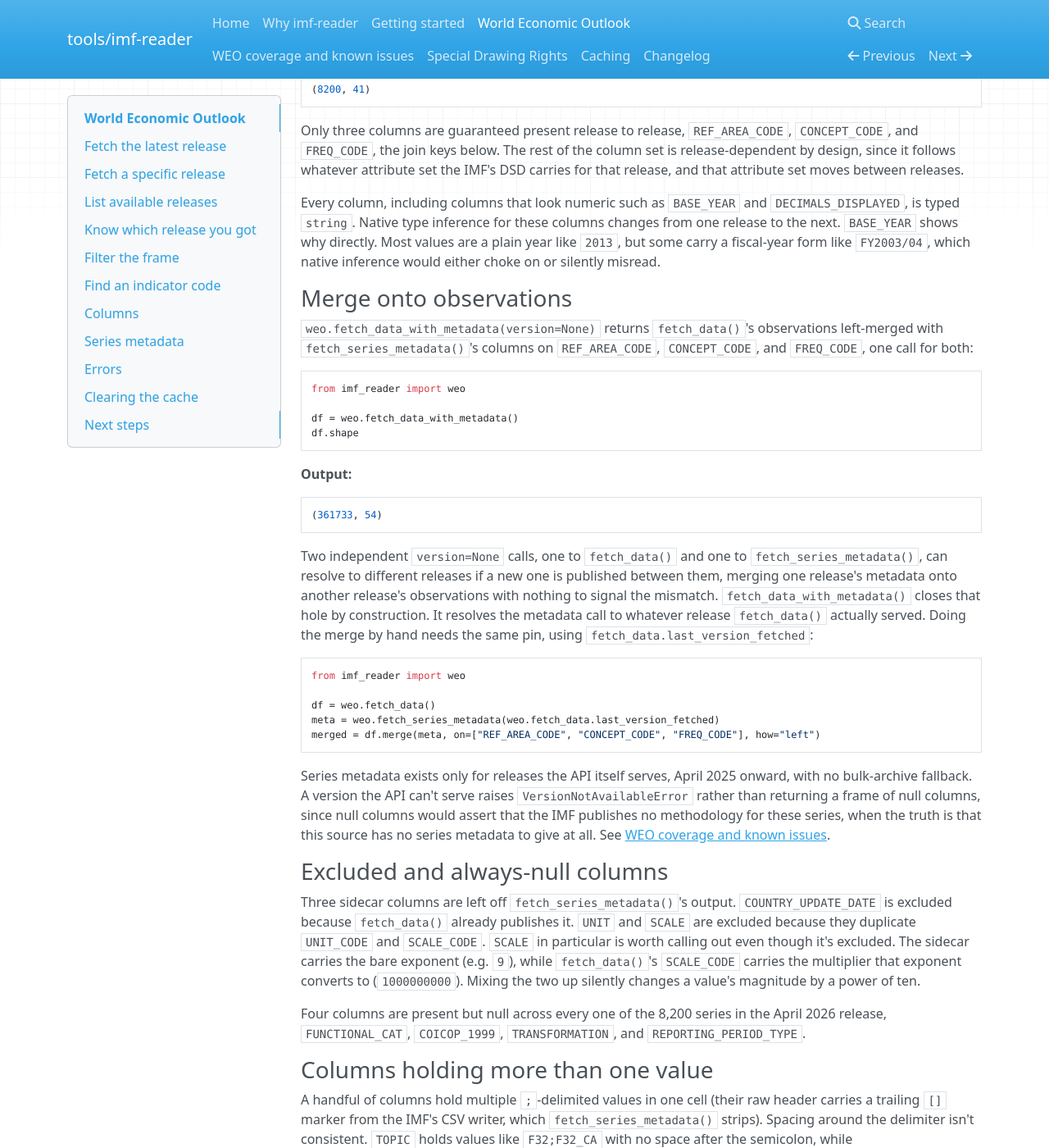
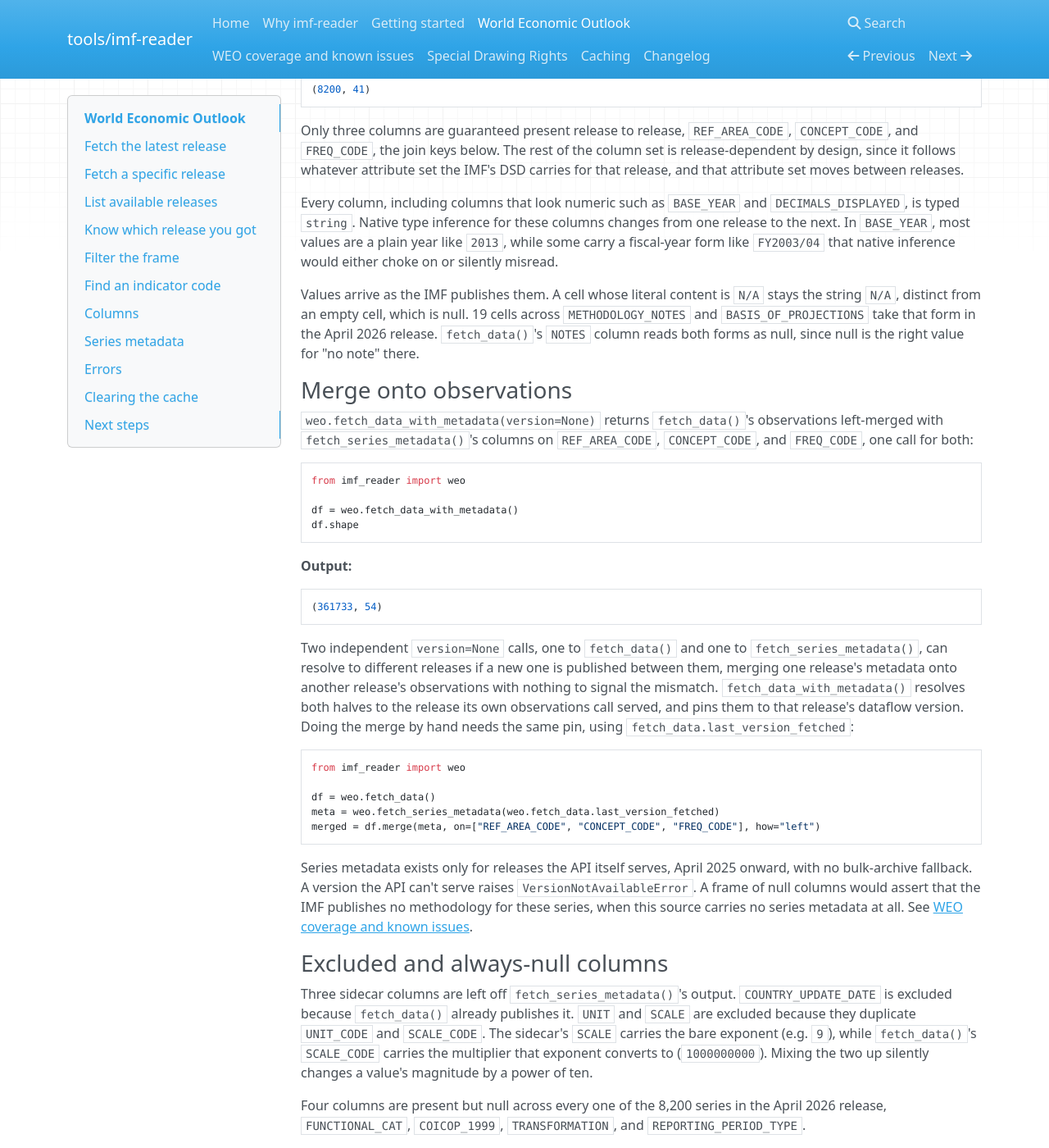
Before and after one commit to ONEcampaign/imf-reader, an MkDocs documentation site: the page built from docs/docs/weo.md, in a window 1280 px wide and 1400 px high, scrolled down 4160 px. Shown: the whole window at 82% size. Built offline with MkDocs 1.6.1, drawn with Linux system fonts in a browser that asks for light colours; nearby versions of some CDN libraries.

Commit message:
docs(weo): state the NA-literal contract and tighten the series metadata section
Co-authored-by: Claude <noreply@anthropic.com>

````diff
--- a/docs/docs/weo.md
+++ b/docs/docs/weo.md
@@ -179,7 +179,9 @@ meta.shape
 
 Only three columns are guaranteed present release to release, `REF_AREA_CODE`, `CONCEPT_CODE`, and `FREQ_CODE`, the join keys below. The rest of the column set is release-dependent by design, since it follows whatever attribute set the IMF's DSD carries for that release, and that attribute set moves between releases.
 
-Every column, including columns that look numeric such as `BASE_YEAR` and `DECIMALS_DISPLAYED`, is typed `string`. Native type inference for these columns changes from one release to the next. `BASE_YEAR` shows why directly. Most values are a plain year like `2013`, but some carry a fiscal-year form like `FY2003/04`, which native inference would either choke on or silently misread.
+Every column, including columns that look numeric such as `BASE_YEAR` and `DECIMALS_DISPLAYED`, is typed `string`. Native type inference for these columns changes from one release to the next. In `BASE_YEAR`, most values are a plain year like `2013`, while some carry a fiscal-year form like `FY2003/04` that native inference would either choke on or silently misread.
+
+Values arrive as the IMF publishes them. A cell whose literal content is `N/A` stays the string `N/A`, distinct from an empty cell, which is null. 19 cells across `METHODOLOGY_NOTES` and `BASIS_OF_PROJECTIONS` take that form in the April 2026 release. `fetch_data()`'s `NOTES` column reads both forms as null, since null is the right value for "no note" there.
 
 ### Merge onto observations
 
@@ -198,7 +200,7 @@ df.shape
 (361733, 54)
 ```
 
-Two independent `version=None` calls, one to `fetch_data()` and one to `fetch_series_metadata()`, can resolve to different releases if a new one is published between them, merging one release's metadata onto another release's observations with nothing to signal the mismatch. `fetch_data_with_metadata()` closes that hole by construction. It resolves the metadata call to whatever release `fetch_data()` actually served. Doing the merge by hand needs the same pin, using `fetch_data.last_version_fetched`:
+Two independent `version=None` calls, one to `fetch_data()` and one to `fetch_series_metadata()`, can resolve to different releases if a new one is published between them, merging one release's metadata onto another release's observations with nothing to signal the mismatch. `fetch_data_with_metadata()` resolves both halves to the release its own observations call served, and pins them to that release's dataflow version. Doing the merge by hand needs the same pin, using `fetch_data.last_version_fetched`:
 
 ```python
 from imf_reader import weo
@@ -208,11 +210,11 @@ meta = weo.fetch_series_metadata(weo.fetch_data.last_version_fetched)
 merged = df.merge(meta, on=["REF_AREA_CODE", "CONCEPT_CODE", "FREQ_CODE"], how="left")
 ```
 
-Series metadata exists only for releases the API itself serves, April 2025 onward, with no bulk-archive fallback. A version the API can't serve raises `VersionNotAvailableError` rather than returning a frame of null columns, since null columns would assert that the IMF publishes no methodology for these series, when the truth is that this source has no series metadata to give at all. See [WEO coverage and known issues](weo-coverage.md#series-metadata-is-api-only).
+Series metadata exists only for releases the API itself serves, April 2025 onward, with no bulk-archive fallback. A version the API can't serve raises `VersionNotAvailableError`. A frame of null columns would assert that the IMF publishes no methodology for these series, when this source carries no series metadata at all. See [WEO coverage and known issues](weo-coverage.md#series-metadata-is-api-only).
 
 ### Excluded and always-null columns
 
-Three sidecar columns are left off `fetch_series_metadata()`'s output. `COUNTRY_UPDATE_DATE` is excluded because `fetch_data()` already publishes it. `UNIT` and `SCALE` are excluded because they duplicate `UNIT_CODE` and `SCALE_CODE`. `SCALE` in particular is worth calling out even though it's excluded. The sidecar carries the bare exponent (e.g. `9`), while `fetch_data()`'s `SCALE_CODE` carries the multiplier that exponent converts to (`1000000000`). Mixing the two up silently changes a value's magnitude by a power of ten.
+Three sidecar columns are left off `fetch_series_metadata()`'s output. `COUNTRY_UPDATE_DATE` is excluded because `fetch_data()` already publishes it. `UNIT` and `SCALE` are excluded because they duplicate `UNIT_CODE` and `SCALE_CODE`. The sidecar's `SCALE` carries the bare exponent (e.g. `9`), while `fetch_data()`'s `SCALE_CODE` carries the multiplier that exponent converts to (`1000000000`). Mixing the two up silently changes a value's magnitude by a power of ten.
 
 Four columns are present but null across every one of the 8,200 series in the April 2026 release, `FUNCTIONAL_CAT`, `COICOP_1999`, `TRANSFORMATION`, and `REPORTING_PERIOD_TYPE`.
 
````
